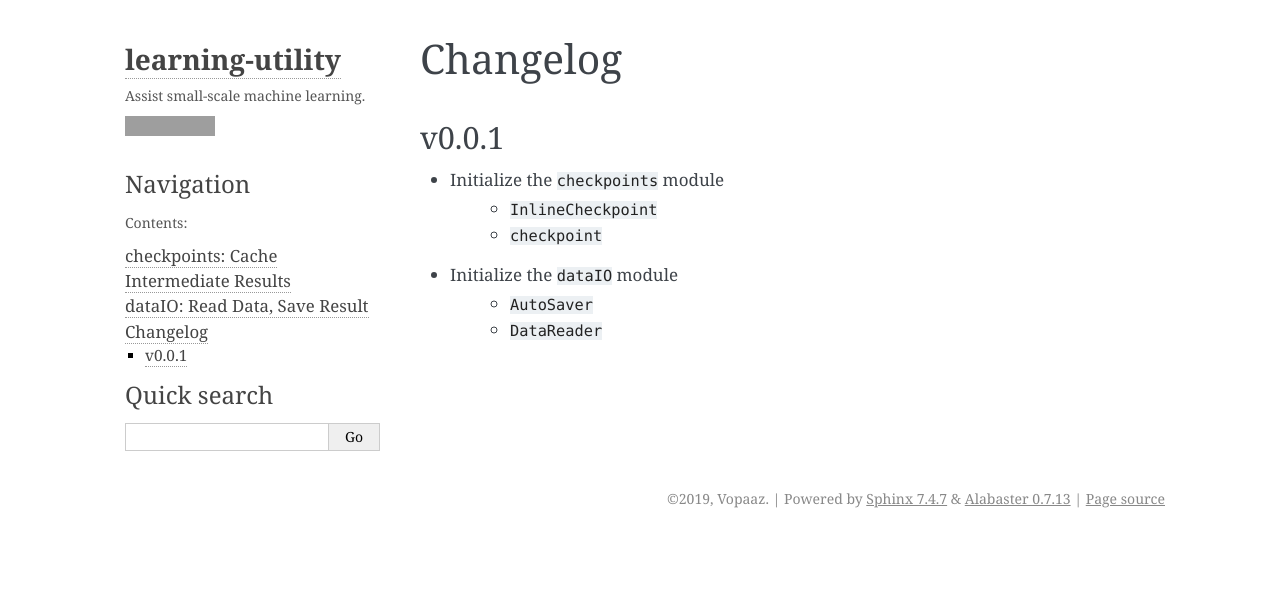
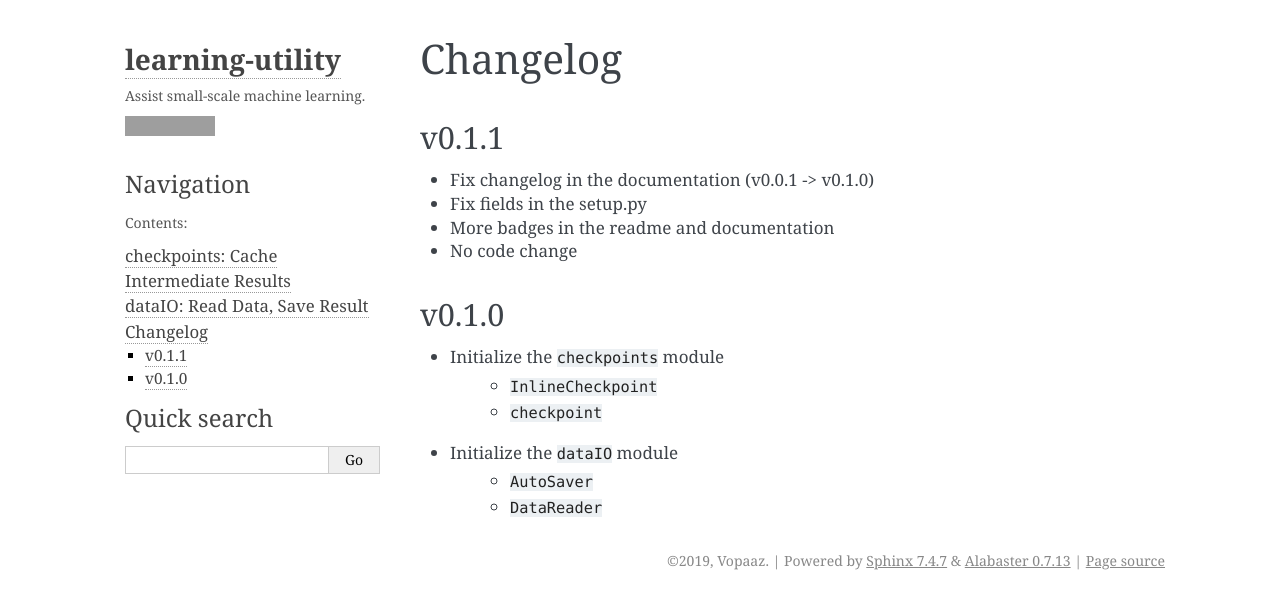
Before and after one commit to Vopaaz/learning-utility, a Sphinx documentation site: the page built from docs/source/content/changelog.rst, in a window 1280 px wide, cut to the strip 0-609 px from the top of the page. Built offline with Sphinx 7.4.7, drawn with Linux system fonts in a browser that asks for light colours; grey boxes are pictures that could not be loaded.

Commit message:
More badges and setup changelog

```diff
--- a/docs/source/content/changelog.rst
+++ b/docs/source/content/changelog.rst
@@ -1,8 +1,15 @@
 Changelog
 ==============
 
+v0.1.1
+^^^^^^^^^^^^^^^^^^
+* Fix changelog in the documentation (v0.0.1 -> v0.1.0)
+* Fix fields in the setup.py
+* More badges in the readme and documentation
+* No code change
 
-v0.0.1
+
+v0.1.0
 ^^^^^^^^^^^^
 
 * Initialize the ``checkpoints`` module
--- a/docs/source/index.rst
+++ b/docs/source/index.rst
@@ -9,6 +9,9 @@ learning-utility is a package of utilities for small-scale machine learning task
 .. image:: https://codecov.io/gh/Vopaaz/learning-utility/branch/master/graph/badge.svg
   :target: https://codecov.io/gh/Vopaaz/learning-utility
 
+.. image:: https://img.shields.io/pypi/pyversions/Lutil   :alt: PyPI - Python Version
+
+.. image:: https://img.shields.io/pypi/v/Lutil   :alt: PyPI
 
 Installation
 """"""""""""""""
--- a/setup.py
+++ b/setup.py
@@ -5,7 +5,7 @@ with open(r'README.md',"r",encoding="utf-8") as f:
 
 setup(
     name='Lutil',
-    version='0.1.0',
+    version='0.1.1',
     author='Vopaaz',
     author_email='liyifan945@163.com',
     url='https://github.com/Vopaaz/learning-utility',
```
Also changed, not shown: README.md (+2 -0 lines).
